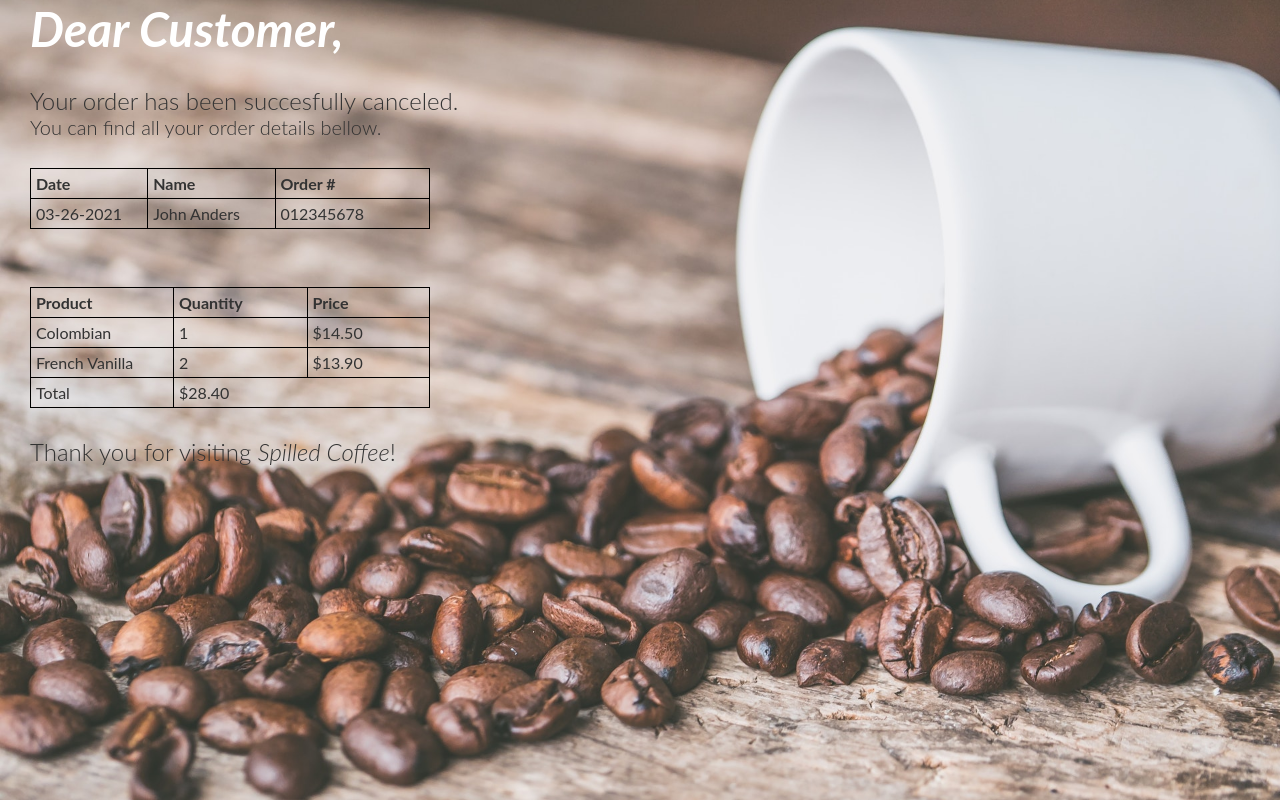
After one commit to SpilledCofee/DataBase, a PHP site: page /OrderCancellation.html in a window 1280 px wide. The commit adds this page. Run offline with PHP 8.4, Linux system fonts and the light colour scheme.

Commit message:
Order Cancellation/html code

```diff
--- /dev/null
+++ b/web-app/OrderCancellation.html
@@ -0,0 +1,78 @@
+<html>
+
+<head>
+<title>Spilled Coffe -  Email Cancellation</title>
+
+<style>
+  table, th, td {
+  border: 1px solid black;
+  border-collapse: collapse;
+  width: 400;
+}
+th, td {
+  padding: 5px;
+}
+th {
+  text-align: left;
+}
+</style>
+<link rel="stylesheet" type="text/css" href="css/style.css" media="screen"/>
+</head>
+
+<body class="cancellation">
+  <div>
+    <h3>Dear Customer,</h3>
+    <p>
+      <br> Your order has been succesfully canceled.
+      <small style="padding-left: 30px;"><br> You can find all your order details bellow.</small>
+    </p>
+
+
+
+    <br>
+
+    <table>
+    <tr>
+    <th>Date</th>
+    <th>Name</th>
+    <th>Order #</th>
+    </tr>
+    <tr>
+    <td>03-26-2021</td>
+    <td>John Anders</td>
+    <td>012345678</td>
+    </tr>
+    </table>
+
+    <br>
+    <br>
+
+    <table>
+        <tr>
+        <th>Product</th>
+        <th>Quantity</th>
+        <th>Price</th>
+        </tr>
+        <tr>
+        <td>Colombian</td>
+        <td>1</td>
+        <td>$14.50</td>
+        </tr>
+        <tr>
+        <td>French Vanilla</td>
+        <td>2</td>
+        <td>$13.90</td>
+        </tr>
+        <tr>
+          <td>Total</td>
+          <td colspan=2>$28.40</td>
+          </tr>
+    </table>
+
+
+
+    <br>
+    <p>Thank you for visiting <em>Spilled Coffee</em>!
+    </p>
+  </div>
+</body>
--- a/web-app/css/style.css
+++ b/web-app/css/style.css
@@ -20,6 +20,20 @@ html {
     font-weight: 300;
     font-size: 24px;
     text-rendering: optimizeLegibility;
+}
+.cancellation {
+    background-color: #ffffff;
+    background-image:url('img/spilled-coffee.jpg');
+    background-size: cover;
+    background-position: center;
+    background-attachment: fixed;
+    height: 100vh;
+    color: #333333;
+    font-family: 'Lato', 'Arial', sans-serif;
+    font-weight: 300;
+    font-size: 24px;
+    text-rendering: optimizeLegibility;
+    padding-left: 30px;
 }
 
 /* body {
```
